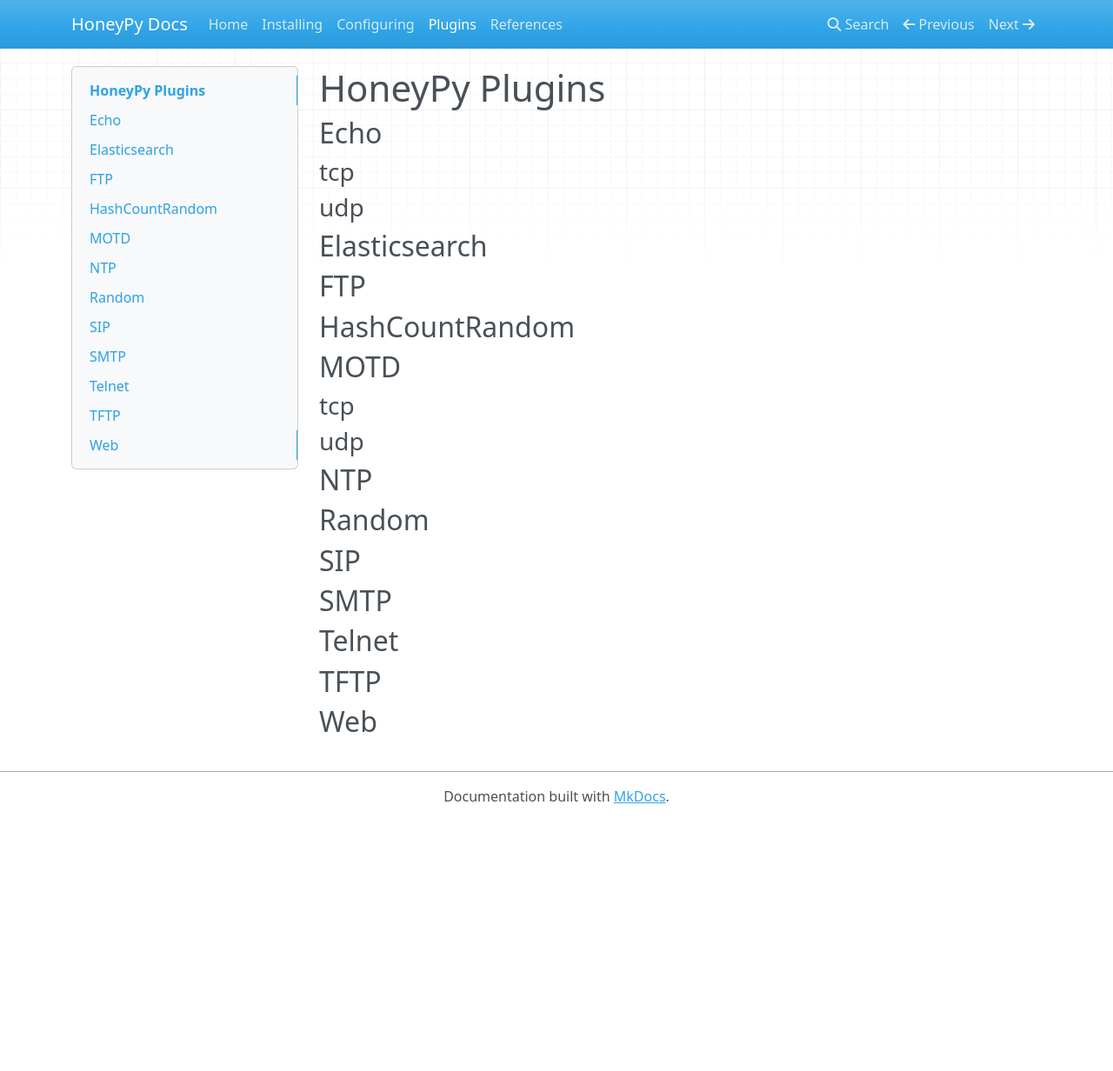
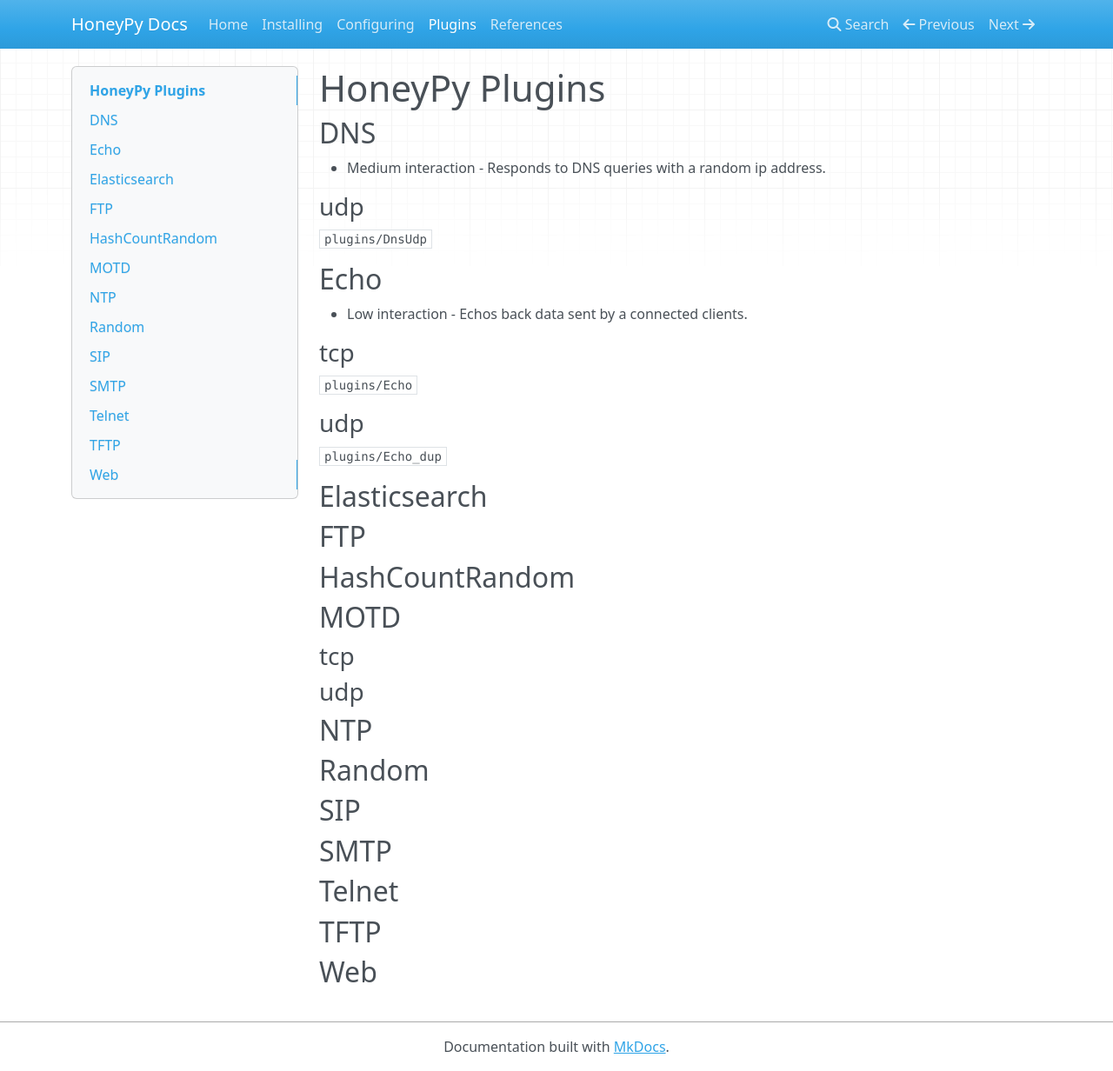
Before and after one commit to foospidy/HoneyPy, an MkDocs documentation site: the page built from docs/plugins.md, in a window 1280 px wide and 1232 px high. Shown: the whole window at 87% size. Built offline with MkDocs 1.6.1, drawn with Linux system fonts in a browser that asks for light colours; nearby versions of some CDN libraries; old or Windows-style settings are respelled for this version of MkDocs.

Commit message:
docs update

```diff
--- a/docs/plugins.md
+++ b/docs/plugins.md
@@ -1,10 +1,24 @@
 # HoneyPy Plugins
+
+## DNS
+
+- Medium interaction - Responds to DNS queries with a random ip address.
+
+### udp
+
+`plugins/DnsUdp`
 
 ## Echo
 
+- Low interaction - Echos back data sent by a connected clients.
+
 ### tcp
 
+`plugins/Echo`
+
 ### udp
+
+`plugins/Echo_dup`
 
 ## Elasticsearch
 
```
